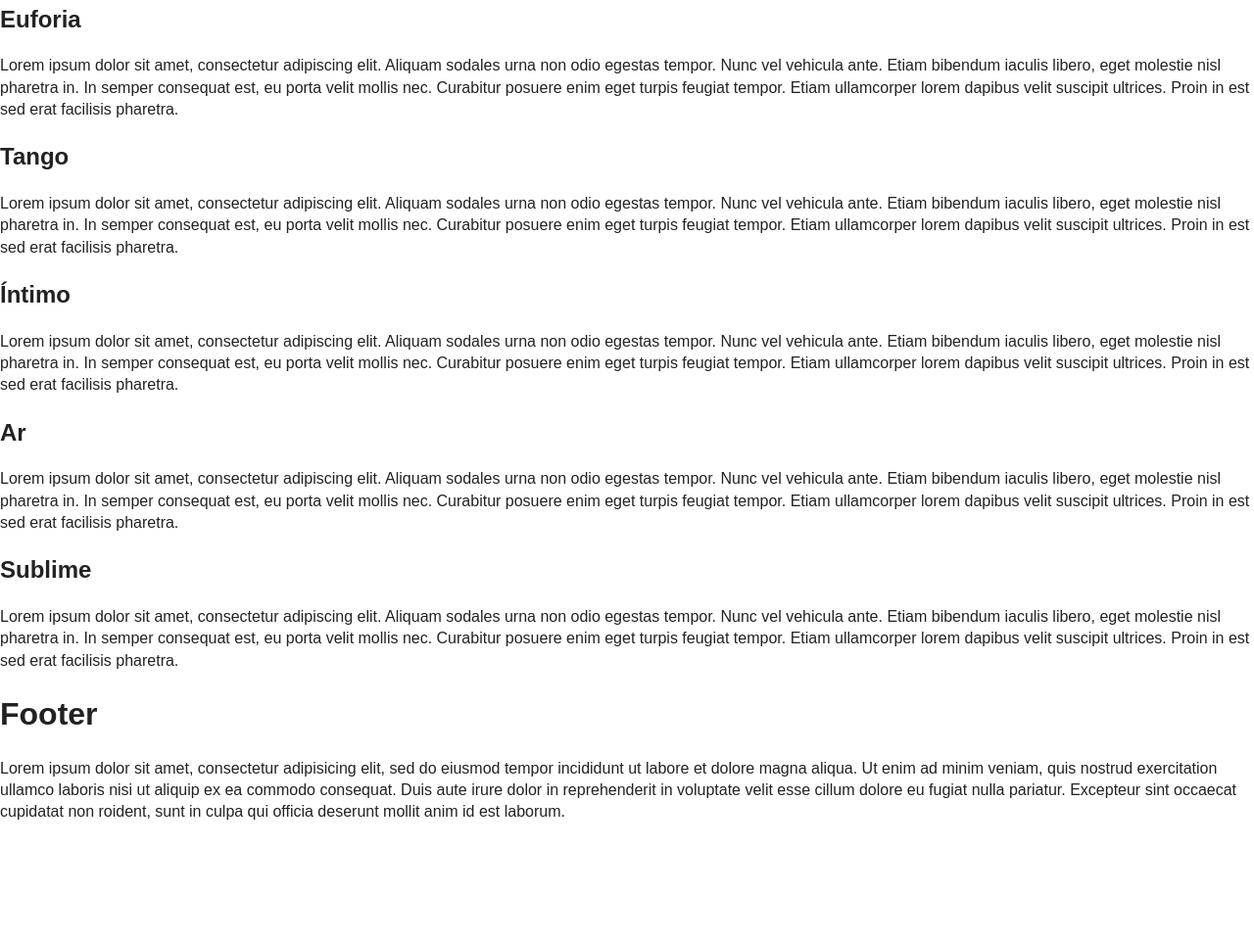
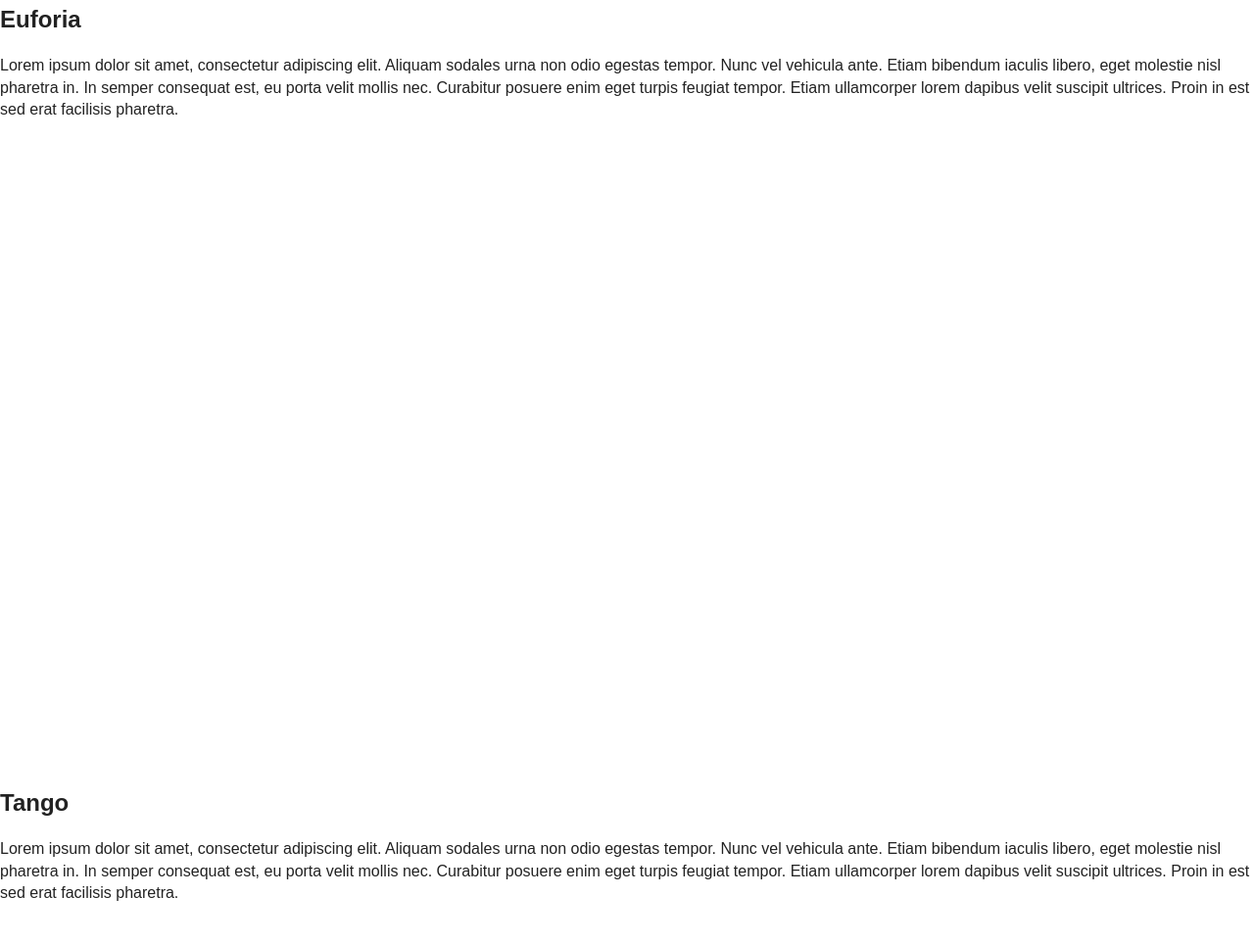
Before and after one commit to j333/Tamari, a plain HTML site: page index.html in a window 1280 px wide. Shown: the part 817-1780 px from the top of the page at 98% size. Before the commit the page ends 1658 px from the top, so only its background shows below. Drawn offline with nearby package versions, Linux system fonts and the light colour scheme.

Commit message:
<section> alto 100%

```diff
--- a/css/main.css
+++ b/css/main.css
@@ -103,11 +103,18 @@ html, body {
     width: 100%;
 }
 
-header {
+header, section {
     display: table;
     height: 100%;
     width: 100%;
+}
+
+header {
     background-color: rgba(255, 0, 0, 0.5);
+}
+
+footer {
+    background-color: #000;
 }
 
 /* Video */
--- a/index.html
+++ b/index.html
@@ -29,21 +29,16 @@
         <h1 class="title">Tamarí</h1>
         <nav>
             <ul>
-                <li><a href="#">Wines</a>
-                    <ul>
                 <li><a href="">Euforía</a></li>
                 <li><a href="">Tango</a></li>
                 <li><a href="">Íntimo</a></li>
                 <li><a href="">Ar</li>
                 <li><a href="">Sublime</a></li>
-                    </ul>
-                </li>
                 <li><a href="#">Contact</a></li>
             </ul>
         </nav>
     </header>
 
-    <main>
     <section>
         <h2>Euforia</h2>
         <p>Lorem ipsum dolor sit amet, consectetur adipiscing elit. Aliquam sodales urna non odio egestas tempor. Nunc vel vehicula ante. Etiam bibendum iaculis libero, eget molestie nisl pharetra in. In semper consequat est, eu porta velit mollis nec. Curabitur posuere enim eget turpis feugiat tempor. Etiam ullamcorper lorem dapibus velit suscipit ultrices. Proin in est sed erat facilisis pharetra.</p>
@@ -65,8 +60,6 @@
         <p>Lorem ipsum dolor sit amet, consectetur adipiscing elit. Aliquam sodales urna non odio egestas tempor. Nunc vel vehicula ante. Etiam bibendum iaculis libero, eget molestie nisl pharetra in. In semper consequat est, eu porta velit mollis nec. Curabitur posuere enim eget turpis feugiat tempor. Etiam ullamcorper lorem dapibus velit suscipit ultrices. Proin in est sed erat facilisis pharetra.</p>
     </section>
 
-    </main> <!-- #main -->
-
     <footer>
         <h1>Footer</h1>
         <p>Lorem ipsum dolor sit amet, consectetur adipisicing elit, sed do eiusmod tempor incididunt ut labore et dolore magna aliqua. Ut enim ad minim veniam, quis nostrud exercitation ullamco laboris nisi ut aliquip ex ea commodo consequat. Duis aute irure dolor in reprehenderit in voluptate velit esse cillum dolore eu fugiat nulla pariatur. Excepteur sint occaecat cupidatat non roident, sunt in culpa qui officia deserunt mollit anim id est laborum.</p>
```
Lines whose indentation alone changed are shown as unchanged.
